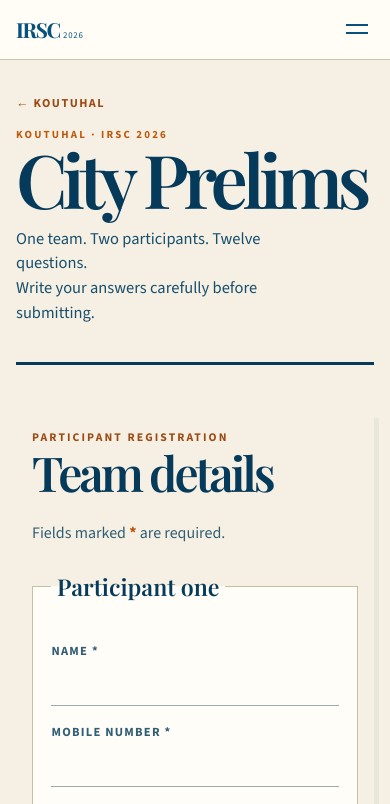
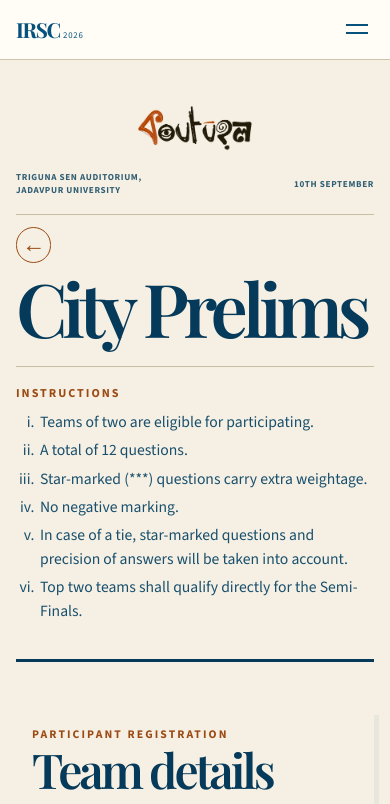
Before and after one commit to bitantheta/IRSC2026, a website: page city-prelims.html in a window 390 px wide. Shown: the top 804 px of the page. Drawn offline with nearby package versions, Linux system fonts and the light colour scheme; a web font is replaced by a local one.

Commit message:
Quiz page

```diff
--- a/city-prelims.html
+++ b/city-prelims.html
@@ -19,10 +19,15 @@
     </header>
 
     <main class="quiz-shell">
+      <header class="quiz-paper-header" aria-label="City Prelims event information">
+        <p>Triguna Sen Auditorium,<br />Jadavpur University</p>
+        <img class="quiz-koutuhal-logo" src="./assets/images/koutuhal/koutuhal-logo.png" alt="Koutuhal" />
+        <p>10th September</p>
+      </header>
       <section class="quiz-heading" aria-labelledby="quiz-title">
-        <a class="quiz-back" href="./koutuhal.html">← Koutuhal</a>
-        <div><p class="quiz-kicker">Koutuhal · IRSC 2026</p><h1 id="quiz-title">City Prelims</h1></div>
-        <p class="quiz-instructions">One team. Two participants. Twelve questions.<br />Write your answers carefully before submitting.</p>
+        <a class="quiz-back-arrow" href="./koutuhal.html" aria-label="Back to Koutuhal">←</a>
+        <div><h1 id="quiz-title">City Prelims</h1></div>
+        <div class="quiz-instructions"><h2>Instructions</h2><ol type="i"><li>Teams of two are eligible for participating.</li><li>A total of 12 questions.</li><li>Star-marked (***) questions carry extra weightage.</li><li>No negative marking.</li><li>In case of a tie, star-marked questions and precision of answers will be taken into account.</li><li>Top two teams shall qualify directly for the Semi-Finals.</li></ol></div>
       </section>
 
       <!-- Set data-submission-endpoint to the organisers' Apps Script URL before publishing. -->
@@ -38,7 +43,7 @@
 
         <section class="quiz-panel questions-panel" aria-labelledby="questions-title">
           <div class="quiz-section-heading"><p>Answer sheet</p><h2 id="questions-title">Questions</h2></div>
-          <p class="panel-note">Type one answer for each question. Your responses are saved only when you submit the form.</p>
+          <p class="panel-note">Read the questions carefully and answer precisely.</p>
           <ol class="quiz-questions">
             <li><p>The dispute grew into a wider war involving states whose interests extended well beyond the immediate theatre. Much of the fighting took place across mountainous terrain, before an agreement eventually froze the battlefield without settling the political question beneath it. The division endured, while the conflict itself never acquired a definitive legal conclusion. One of the principal participants declined to formally endorse the agreement that brought the fighting to an end. What conflict is being talked about here?</p><label for="answer-1">Your answer<textarea id="answer-1" name="answer_1" required></textarea></label></li>
             <li><p>A newly seated Asian delegation once brought a grievance to the fledgling United Nations concerning how a fellow member state treated a minority tied to the delegation's own country. The accused government's foreign minister — a former general who had helped draft the organisation's charter only three years before — invoked the very provision meant to protect states from outside interference in their internal affairs. He lost the vote. Legal historians now regard this moment as establishing a specific institutional “first” for the Assembly. What “first” is this episode credited with?</p><label for="answer-2">Your answer<textarea id="answer-2" name="answer_2" required></textarea></label></li>
@@ -57,6 +62,7 @@
 
         <section class="quiz-submit" aria-label="Submit quiz"><label class="consent"><input type="checkbox" name="consent" required /> <span>I confirm that the information and responses entered above are correct.</span></label><button class="quiz-submit-button" type="submit">Submit responses <span>→</span></button><p class="quiz-status" id="quiz-status" aria-live="polite"></p></section>
       </form>
+      <footer class="quiz-paper-footer"><p>Triguna Sen Auditorium,<br />Jadavpur University</p><img class="quiz-koutuhal-logo" src="./assets/images/koutuhal/koutuhal-logo.png" alt="Koutuhal" /><p>10th September</p></footer>
     </main>
     <script src="./script.js"></script><script src="./city-prelims.js"></script>
   </body>
--- a/styles.css
+++ b/styles.css
@@ -199,6 +199,10 @@
 .koutuhal-details { margin-top:.85rem !important; color:#287bac; font:600 clamp(.88rem,1.3vw,1rem)/1.4 var(--body); }
 .koutuhal-entry { position:relative; display:grid; grid-template-columns:auto 1fr auto; align-items:center; gap:1rem; width:min(100%,480px); margin:clamp(2.25rem,4.5vw,3.6rem) auto 0; padding:1rem 1.15rem 1rem 1.35rem; border:1px solid var(--deep); border-radius:999px; color:var(--deep); text-align:left; text-decoration:none; background:#fffdf5; box-shadow:7px 7px 0 #e6ca4c; transition:transform .18s ease,box-shadow .18s ease; }
 .koutuhal-entry:hover { transform:translate(3px,3px); box-shadow:4px 4px 0 #e6ca4c; }
+.koutuhal-entry-disabled { cursor:not-allowed; }
+.koutuhal-entry-disabled:disabled { color:#637b89; border-color:#aab5b7; box-shadow:6px 6px 0 #e6ded0; background:#f7f5ed; opacity:1; }
+.koutuhal-entry-disabled i { color:#f7f5ed; background:#8b9ca2; }
+.koutuhal-entry-disabled:hover { transform:none; box-shadow:6px 6px 0 #e6ded0; }
 .koutuhal-entry span { font:700 .64rem/1 var(--body); letter-spacing:.14em; text-transform:uppercase; }
 .koutuhal-entry strong { font:600 clamp(1.25rem,2.5vw,1.7rem)/1 var(--display); }
 .koutuhal-entry i { width:1.85rem; height:1.85rem; display:grid; place-items:center; border-radius:50%; color:white; font:700 1.2rem/1 var(--body); font-style:normal; background:var(--deep); }
@@ -254,9 +258,18 @@
 .quiz-page:before { display:none; }
 .quiz-page .masthead { border-bottom:1px solid #cfc4ab; background:rgba(255,253,247,.96); }
 .quiz-shell { width:min(100%,1180px); padding-top:clamp(3rem,6vw,5.5rem); }
-.quiz-heading { grid-template-columns:minmax(0,1fr) minmax(260px,.42fr); gap:1.5rem 4rem; padding:0 0 2.6rem; border-bottom:3px solid var(--deep); }
-.quiz-heading h1 { margin-top:.65rem; font-size:clamp(4.5rem,8vw,7.7rem); line-height:.72; }
-.quiz-heading .quiz-instructions { align-self:end; max-width:31ch; margin:0; padding:0 0 .3rem; color:#194f6d; font:500 clamp(1.05rem,1.4vw,1.22rem)/1.5 var(--body); }
+.quiz-paper-header { display:grid; grid-template-columns:1fr auto 1fr; align-items:center; gap:1.5rem; padding-bottom:1.5rem; border-bottom:1px solid #c9bda4; }
+.quiz-paper-header p { margin:0; color:#315e74; font:700 clamp(.66rem,1vw,.78rem)/1.35 var(--body); letter-spacing:.1em; text-transform:uppercase; }
+.quiz-paper-header p:last-child { text-align:right; }
+.quiz-koutuhal-logo { width:clamp(160px,18vw,230px); height:clamp(62px,7vw,90px); object-fit:cover; object-position:center; mix-blend-mode:multiply; }
+.quiz-heading { display:block; padding:0 0 2.6rem; border-bottom:3px solid var(--deep); }
+.quiz-back-arrow { display:grid; place-items:center; width:2.45rem; height:2.45rem; margin:1.15rem 0 1.25rem; border:1px solid #9b4a13; border-radius:50%; color:#9b4a13; text-decoration:none; font:500 1.45rem/1 var(--body); transition:color .18s ease,background .18s ease; }
+.quiz-back-arrow:hover { color:#fff; background:#9b4a13; }
+.quiz-heading h1 { margin:0; font-size:clamp(4.5rem,8vw,7.7rem); line-height:.72; }
+.quiz-heading .quiz-instructions { max-width:900px; margin:2.6rem 0 0; padding:1.55rem 0 0; border-top:1px solid #c9bda4; color:#194f6d; font:500 clamp(.98rem,1.25vw,1.08rem)/1.5 var(--body); }
+.quiz-instructions h2 { margin:0 0 .7rem; color:#9b4a13; font:700 .76rem/1 var(--body); letter-spacing:.16em; text-transform:uppercase; }
+.quiz-instructions ol { margin:0; padding-left:1.35rem; }
+.quiz-instructions li { margin:.3rem 0; padding-left:.15rem; }
 .quiz-back { color:#9b4a13; font-size:.76rem; }
 .quiz-form { margin-top:3rem; }
 .quiz-panel { padding:0; border:0; background:transparent; box-shadow:none; }
@@ -283,6 +296,9 @@
 .consent { color:#153f5c; font-size:1rem; }
 .quiz-submit-button { padding:1.1rem 1.35rem 1.1rem 1.5rem; font-size:.78rem; }
 .quiz-status { font-size:1rem; }
+.quiz-paper-footer { display:grid; grid-template-columns:1fr auto 1fr; align-items:center; gap:1.5rem; margin-top:5rem; padding:1.5rem 0; border-top:1px solid #c9bda4; color:#315e74; background:transparent; font:700 .7rem/1.35 var(--body); letter-spacing:.11em; text-transform:uppercase; }
+.quiz-paper-footer p { margin:0; }
+.quiz-paper-footer p:last-child { text-align:right; }
 
 @media (max-width: 650px) {
   .koutuhal-landing { min-height:calc(100vh - 56px); padding-inline:1.25rem; }
@@ -303,9 +319,15 @@
 
 @media (max-width: 650px) {
   .quiz-shell { padding-top:2.3rem; }
-  .quiz-heading { grid-template-columns:1fr; gap:1.35rem; padding-bottom:2rem; }
+  .quiz-paper-header { grid-template-columns:1fr auto; gap:.8rem; padding-bottom:1.1rem; }
+  .quiz-paper-header p { font-size:.57rem; letter-spacing:.07em; }
+  .quiz-paper-header p:first-child { grid-column:1; grid-row:2; }
+  .quiz-paper-header p:last-child { grid-column:2; grid-row:2; }
+  .quiz-koutuhal-logo { grid-column:1/-1; grid-row:1; justify-self:center; width:160px; height:62px; }
+  .quiz-heading { padding-bottom:2rem; }
+  .quiz-back-arrow { width:2.2rem; height:2.2rem; margin:.8rem 0 1.15rem; }
   .quiz-heading h1 { font-size:clamp(4rem,19vw,5.3rem); }
-  .quiz-heading .quiz-instructions { font-size:1.03rem; }
+  .quiz-heading .quiz-instructions { max-width:none; margin-top:2rem; padding-top:1.2rem; font-size:.98rem; }
   .questions-panel { margin-top:3.25rem; }
   .quiz-section-heading h2 { font-size:3rem; }
   .team-grid fieldset { padding:1.4rem 1.15rem 1.25rem; }
@@ -314,6 +336,10 @@
   .quiz-questions>li { padding:1.8rem 0 2rem; }
   .quiz-questions p { font-size:1.1rem; line-height:1.54; }
   .quiz-questions textarea { min-height:7rem; font-size:1.1rem; }
+  .quiz-paper-footer { grid-template-columns:1fr auto; gap:.8rem; margin-top:3.5rem; padding:1.1rem 0; font-size:.57rem; }
+  .quiz-paper-footer .quiz-koutuhal-logo { grid-column:1/-1; grid-row:1; justify-self:center; }
+  .quiz-paper-footer p:first-child { grid-column:1; grid-row:2; }
+  .quiz-paper-footer p:last-child { grid-column:2; grid-row:2; text-align:right; }
 }
 
 /* About and theme feature */
```
Also changed, not shown: koutuhal.html (+3 -3 lines).
